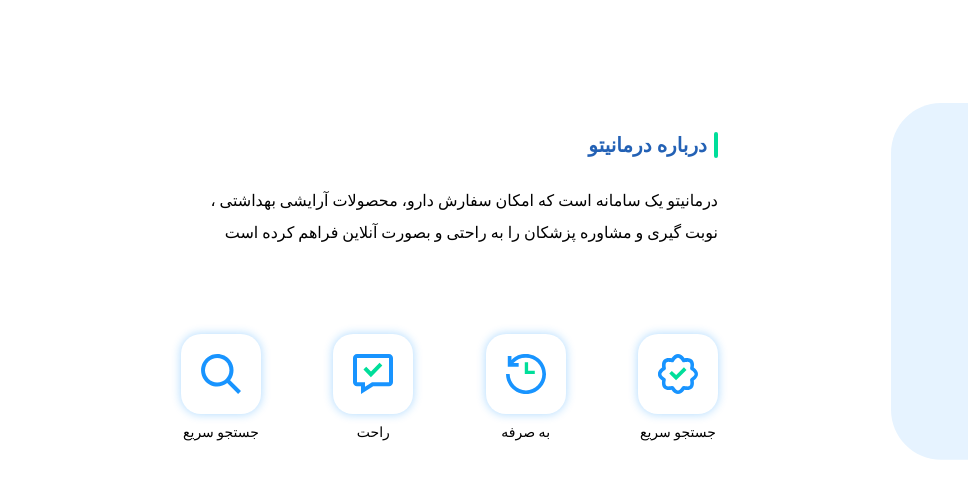
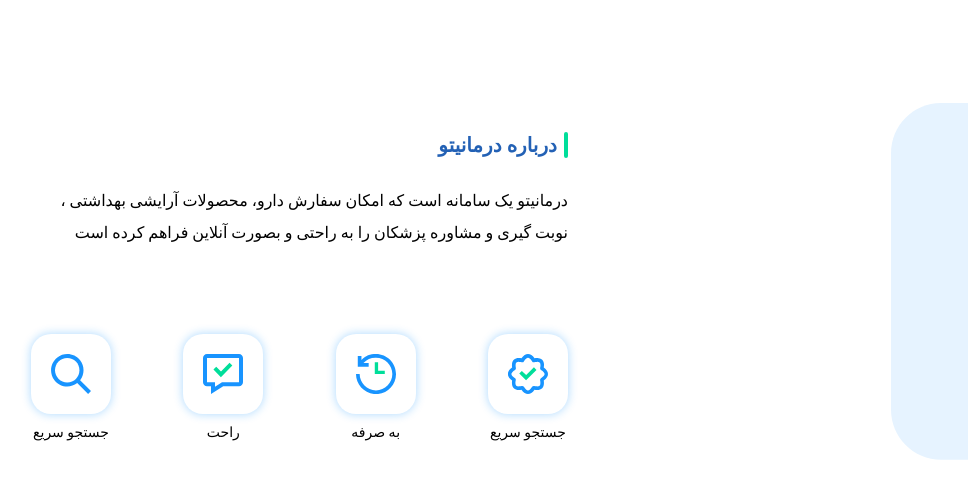
Before and after one commit to amirhghorbani/darmanito, a plain HTML site: page index.html in a window 1280 px wide. Shown: the part 780-1257 px from the top of the page, 0-968 px from the left. Drawn offline with Linux system fonts and the light colour scheme.

Commit message:
fix responsive bug

```diff
--- a/responsive.css
+++ b/responsive.css
@@ -744,6 +744,12 @@
     .section-2 {
         width: 95%;
     }
+    .section-2-content {
+        width: 536px;
+        height: 294px;
+        margin-left: 0;
+        margin-top: 30px;
+    }
     .section-3 {
         width: 95%;
     }
```
